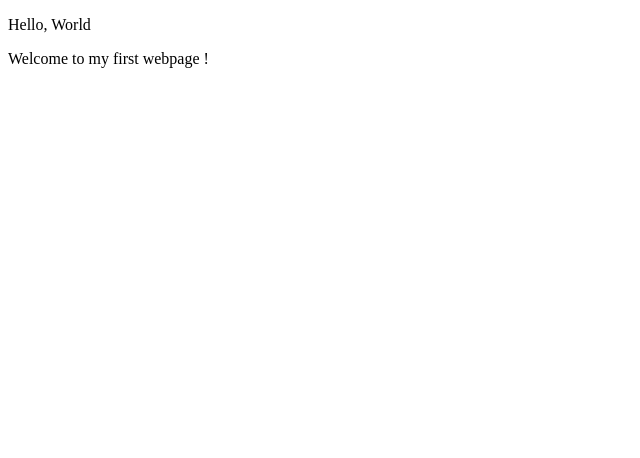
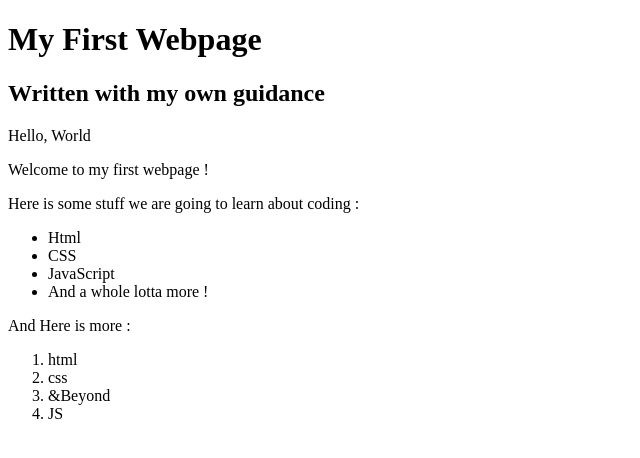
Before and after one commit to davidlutta/First-Webpage, a plain HTML site: page my-first-webpage.html in a window 1280 px wide. Shown: the whole page, without its empty margins (0-640 px from the left). Drawn offline with Linux system fonts and the light colour scheme.

Commit message:
Add list elements

```diff
--- a/my-first-webpage.html
+++ b/my-first-webpage.html
@@ -5,9 +5,24 @@
   </head>
 
   <body>
+    <h1>My First Webpage</h1>
+    <h2> Written with my own guidance</h2>
   <p>Hello, World</p>
   <p>Welcome to my first webpage !</p>
-
+  <p>Here is some stuff we are going to learn about coding :</p>
+    <ul>
+      <li>Html</li>
+      <li>CSS</li>
+      <li>JavaScript</li>
+      <li>And a whole lotta more !</li>
+    </ul>
+    <p>And Here is more :</p>
+    <ol>
+      <li>html</li>
+      <li>css</li>
+      <li>&Beyond</li>
+      <li>JS</li>
+    </ol>
 
   </body>
 
```
